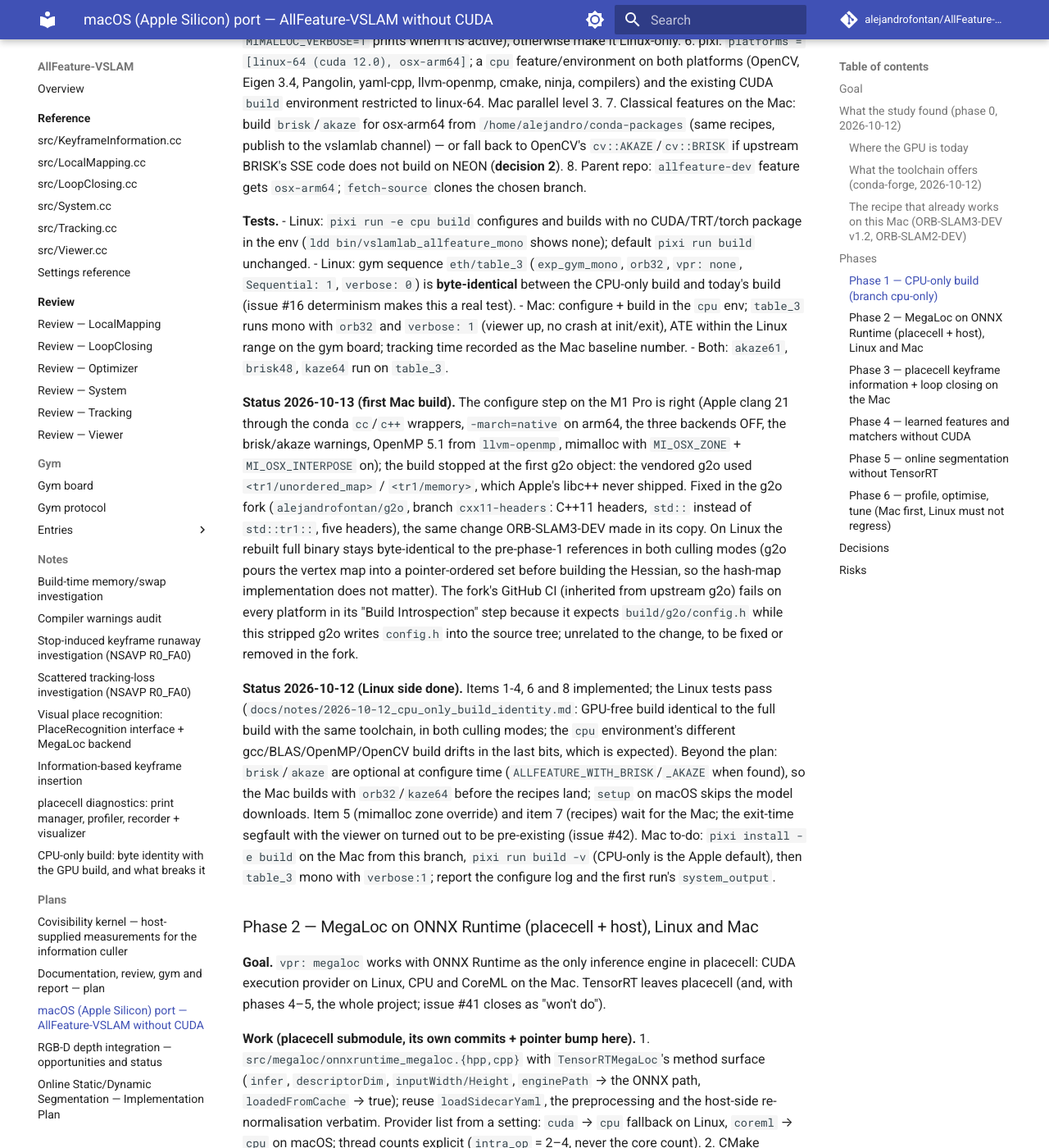
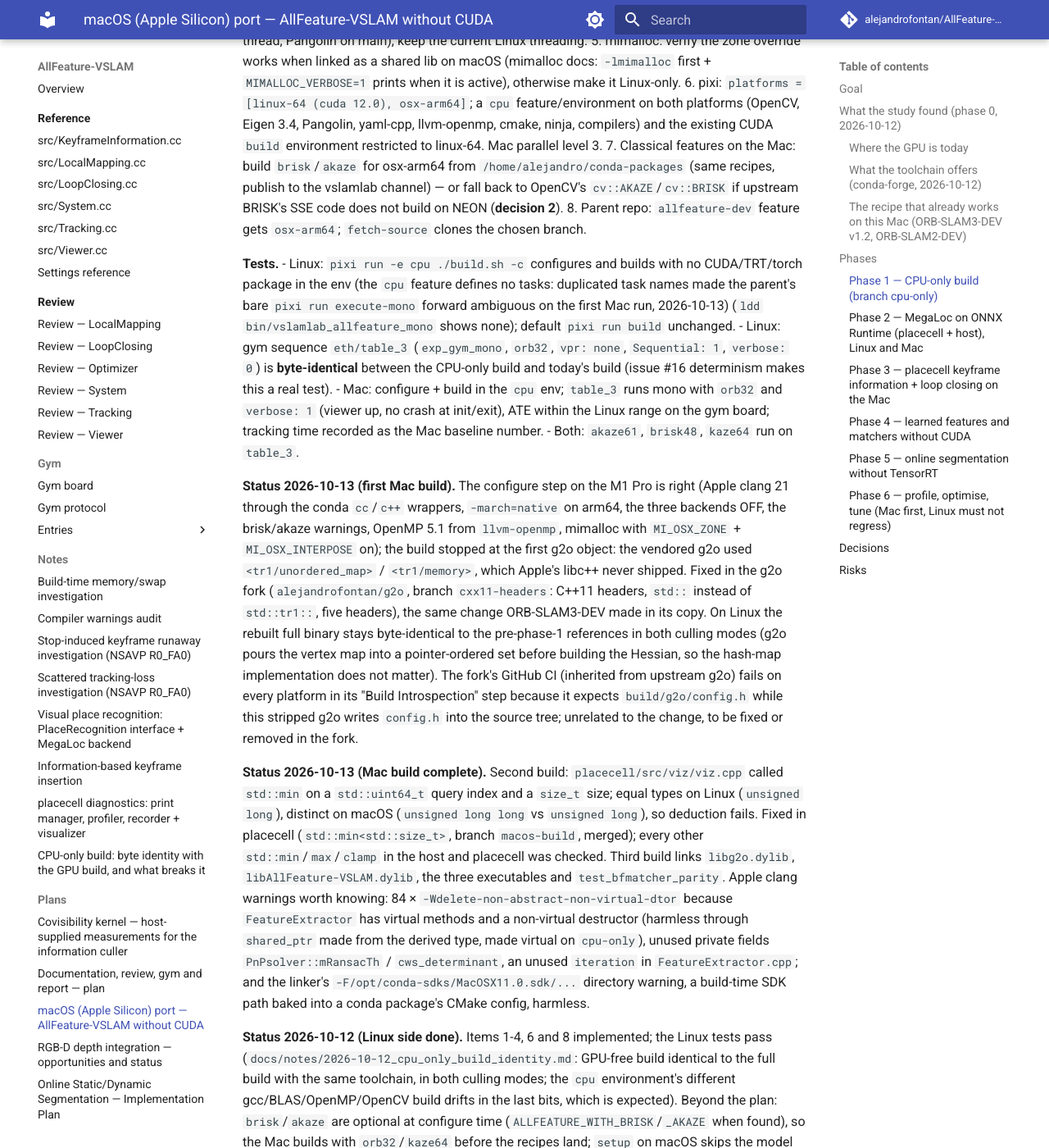
Before and after one commit to alejandrofontan/AllFeature-VSLAM, an MkDocs documentation site: the page built from docs/plans/mac_port.md, in a window 1280 px wide and 1400 px high, scrolled down 4839 px. Shown: the whole window at 82% size. Built offline with MkDocs 1.6.1 and Material for MkDocs 9.7.7, drawn with Linux system fonts in a browser that asks for light colours; comment, search, counter and statistics services are not loaded; some of the changed text lies outside the part shown.

Commit message:
pixi: no tasks in the cpu feature (duplicate names made bare pixi run ambiguous); virtual ~FeatureExtractor; plan status

```diff
--- a/docs/plans/mac_port.md
+++ b/docs/plans/mac_port.md
@@ -2,7 +2,7 @@
 
 - **Author:** Alejandro Fontan (planned with Claude, Fable 5.1)
 - **Created:** 2026-10-12
-- **Status:** phase 1 implemented on Linux 2026-10-12 (branch `cpu-only`): GPU backends are CMake options, `build.sh -c` / `pixi run -e cpu build` build GPU-free, byte-identical to the full build on `table_3` (`docs/notes/2026-10-12_cpu_only_build_identity.md`); macOS viewer-on-main-thread ported untested; first Mac build 2026-10-13 configured correctly (arm64, backends OFF, mimalloc zone override on) and stopped on g2o's `tr1` headers, fixed in the g2o fork (branch `cxx11-headers`, Linux output unchanged); waiting for the second Mac build (items 5, 7 and the Mac tests below)
+- **Status:** phase 1 implemented on Linux 2026-10-12 (branch `cpu-only`): GPU backends are CMake options, `build.sh -c` / `pixi run -e cpu ./build.sh -c` build GPU-free, byte-identical to the full build on `table_3` (`docs/notes/2026-10-12_cpu_only_build_identity.md`); macOS viewer-on-main-thread ported untested; first Mac build 2026-10-13 configured correctly (arm64, backends OFF, mimalloc zone override on) and stopped on g2o's `tr1` headers, fixed in the g2o fork; second build stopped on a `std::min(uint64_t, size_t)` in placecell's viz, fixed in placecell; third build 2026-10-13 links every target on the Mac; waiting for the first Mac `table_3` run (items 5, 7 and the Mac tests below)
 - **Pinned to:** AllFeature `2ce9e7f` (`cpu-only` == `dev` == `origin/main`), placecell `71cbaff` (v0.1.0), VSLAM-LAB `dev` 1804957 (+ `origin/stream-iphone` 2c0ff49)
 - **Target machine:** MacBook Pro 16" 2021, M1 Pro (6P+2E cores, 14-core GPU/Metal, NEON/FP16/DotProd, no I8MM), 16 GB unified, 1 GB swap, 16 KB pages, macOS 26.6, Xcode 27 / Apple clang 21, pixi 0.81, no Homebrew (`VSLAM-LAB/mac_spec.txt`)
 - **Session:** `claude --resume 49010428-7f8f-40f2-9f55-3a1addb2cb77` (Linux); the Mac works from its own clone
@@ -95,7 +95,7 @@ default build is bit-for-bit what it is today.
 8. Parent repo: `allfeature-dev` feature gets `osx-arm64`; `fetch-source` clones the chosen branch.
 
 **Tests.**
-- Linux: `pixi run -e cpu build` configures and builds with no CUDA/TRT/torch package in the env
+- Linux: `pixi run -e cpu ./build.sh -c` configures and builds with no CUDA/TRT/torch package in the env (the `cpu` feature defines no tasks: duplicated task names made the parent's bare `pixi run execute-mono` forward ambiguous on the first Mac run, 2026-10-13)
   (`ldd bin/vslamlab_allfeature_mono` shows none); default `pixi run build` unchanged.
 - Linux: gym sequence `eth/table_3` (`exp_gym_mono`, `orb32`, `vpr: none`, `Sequential: 1`,
   `verbose: 0`) is **byte-identical** between the CPU-only build and today's build (issue #16
@@ -106,6 +106,8 @@ default build is bit-for-bit what it is today.
 - Both: `akaze61`, `brisk48`, `kaze64` run on `table_3`.
 
 **Status 2026-10-13 (first Mac build).** The configure step on the M1 Pro is right (Apple clang 21 through the conda `cc`/`c++` wrappers, `-march=native` on arm64, the three backends OFF, the brisk/akaze warnings, OpenMP 5.1 from `llvm-openmp`, mimalloc with `MI_OSX_ZONE` + `MI_OSX_INTERPOSE` on); the build stopped at the first g2o object: the vendored g2o used `<tr1/unordered_map>` / `<tr1/memory>`, which Apple's libc++ never shipped. Fixed in the g2o fork (`alejandrofontan/g2o`, branch `cxx11-headers`: C++11 headers, `std::` instead of `std::tr1::`, five headers), the same change ORB-SLAM3-DEV made in its copy. On Linux the rebuilt full binary stays byte-identical to the pre-phase-1 references in both culling modes (g2o pours the vertex map into a pointer-ordered set before building the Hessian, so the hash-map implementation does not matter). The fork's GitHub CI (inherited from upstream g2o) fails on every platform in its "Build Introspection" step because it expects `build/g2o/config.h` while this stripped g2o writes `config.h` into the source tree; unrelated to the change, to be fixed or removed in the fork.
+
+**Status 2026-10-13 (Mac build complete).** Second build: `placecell/src/viz/viz.cpp` called `std::min` on a `std::uint64_t` query index and a `size_t` size; equal types on Linux (`unsigned long`), distinct on macOS (`unsigned long long` vs `unsigned long`), so deduction fails. Fixed in placecell (`std::min<std::size_t>`, branch `macos-build`, merged); every other `std::min`/`max`/`clamp` in the host and placecell was checked. Third build links `libg2o.dylib`, `libAllFeature-VSLAM.dylib`, the three executables and `test_bfmatcher_parity`. Apple clang warnings worth knowing: 84 × `-Wdelete-non-abstract-non-virtual-dtor` because `FeatureExtractor` has virtual methods and a non-virtual destructor (harmless through `shared_ptr` made from the derived type, made virtual on `cpu-only`), unused private fields `PnPsolver::mRansacTh` / `cws_determinant`, an unused `iteration` in `FeatureExtractor.cpp`; and the linker's `-F/opt/conda-sdks/MacOSX11.0.sdk/...` directory warning, a build-time SDK path baked into a conda package's CMake config, harmless.
 
 **Status 2026-10-12 (Linux side done).** Items 1-4, 6 and 8 implemented; the Linux tests pass
 (`docs/notes/2026-10-12_cpu_only_build_identity.md`: GPU-free build identical to the full build with
```
Also changed, not shown: CLAUDE.md (+2 -2 lines), pixi.toml (+4 -8 lines), 1 other file.
